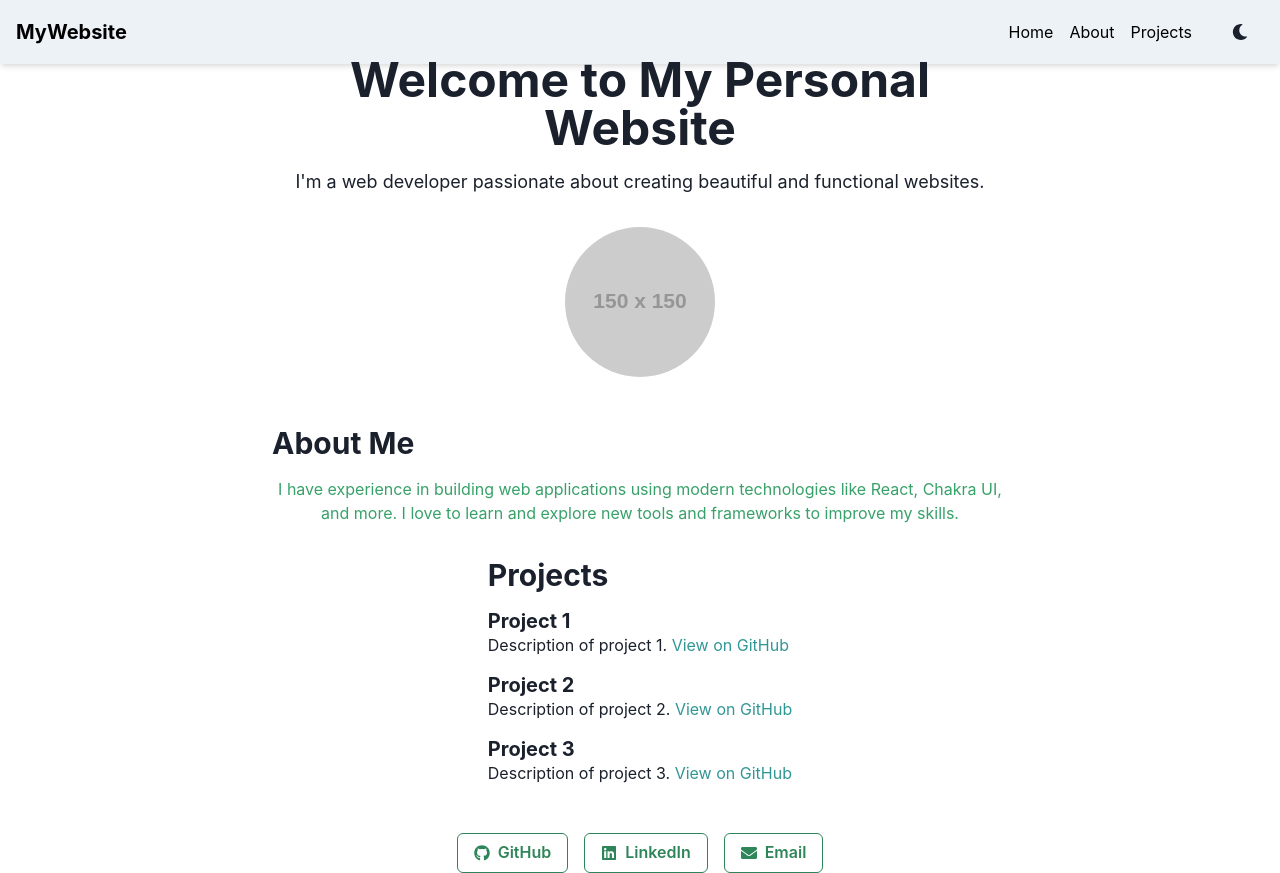
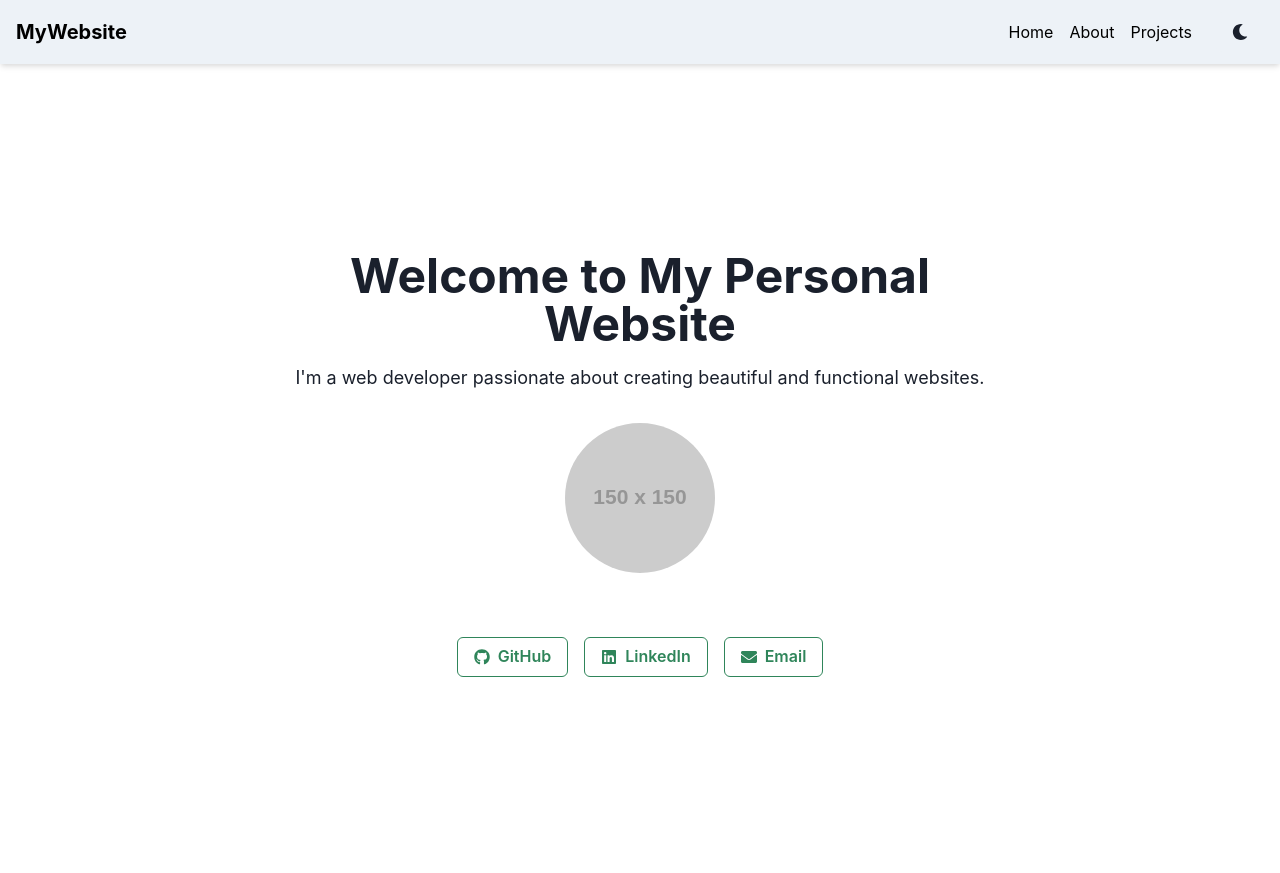
Before and after one commit to GPT-Engineer-App-Dev/online-resume-builder, a React (Vite) app: page / in a window 1280 px wide. Built offline with nearby package versions, Linux system fonts and the light colour scheme.

Commit message:
Removed "About Me" and "Projects" sections from the main page.

```diff
--- a/src/pages/Index.jsx
+++ b/src/pages/Index.jsx
@@ -12,27 +12,8 @@ const Index = () => {
         <Box>
           <Image borderRadius="full" boxSize="150px" src="https://via.placeholder.com/150" alt="Profile Picture" mb={4} />
         </Box>
-        <Box>
-          <Heading as="h2" size="lg" mb={4}>About Me</Heading>
-          <Text textAlign="center" color="green.500">I have experience in building web applications using modern technologies like React, Chakra UI, and more. I love to learn and explore new tools and frameworks to improve my skills.</Text>
-        </Box>
-        <Box>
-          <Heading as="h2" size="lg" mb={4}>Projects</Heading>
-          <VStack spacing={4} align="start">
-            <Box>
-              <Heading as="h3" size="md">Project 1</Heading>
-              <Text>Description of project 1. <Link href="https://github.com/project1" color="teal.500" isExternal>View on GitHub</Link></Text>
-            </Box>
-            <Box>
-              <Heading as="h3" size="md">Project 2</Heading>
-              <Text>Description of project 2. <Link href="https://github.com/project2" color="teal.500" isExternal>View on GitHub</Link></Text>
-            </Box>
-            <Box>
-              <Heading as="h3" size="md">Project 3</Heading>
-              <Text>Description of project 3. <Link href="https://github.com/project3" color="teal.500" isExternal>View on GitHub</Link></Text>
-            </Box>
-          </VStack>
-        </Box>
+
+
         <Flex justify="center" width="100%" mt={4}>
           <Button as="a" href="https://github.com" target="_blank" leftIcon={<FaGithub />} colorScheme="green" variant="outline" mx={2}>
             GitHub
```
